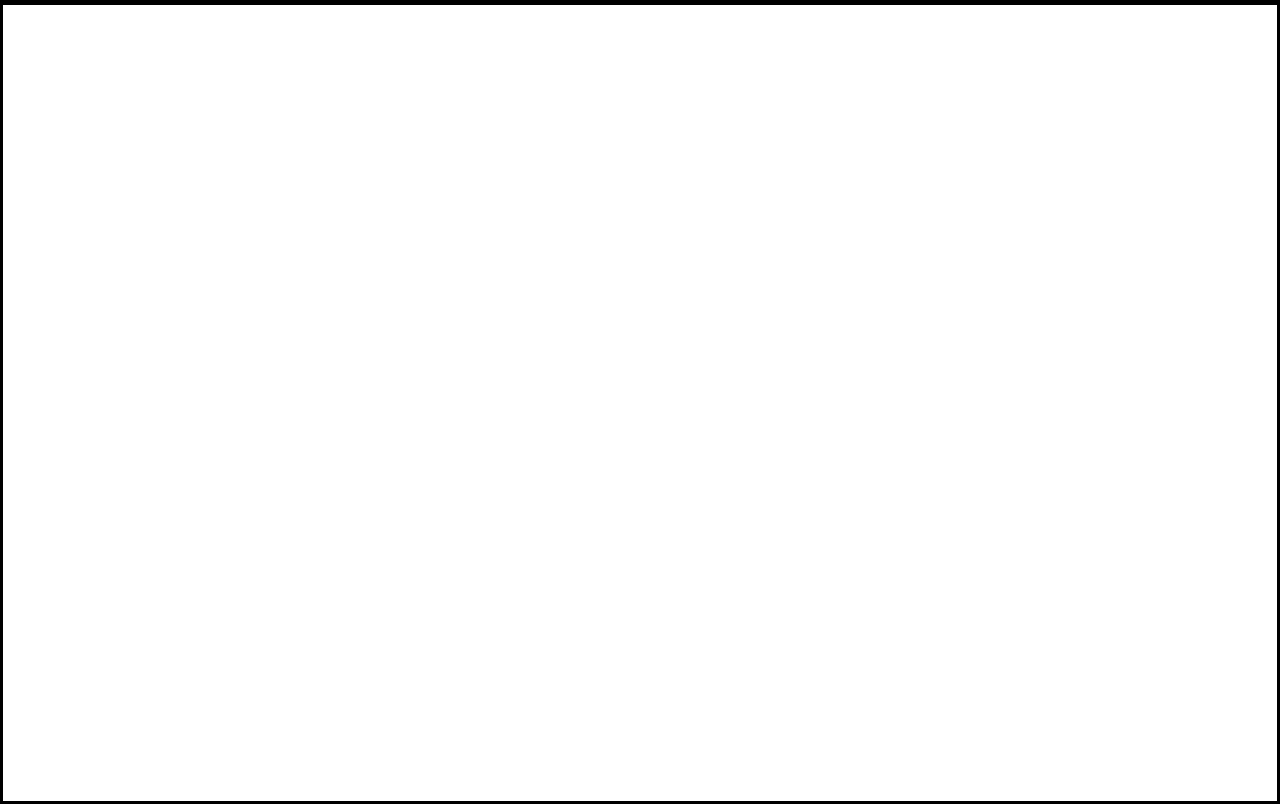
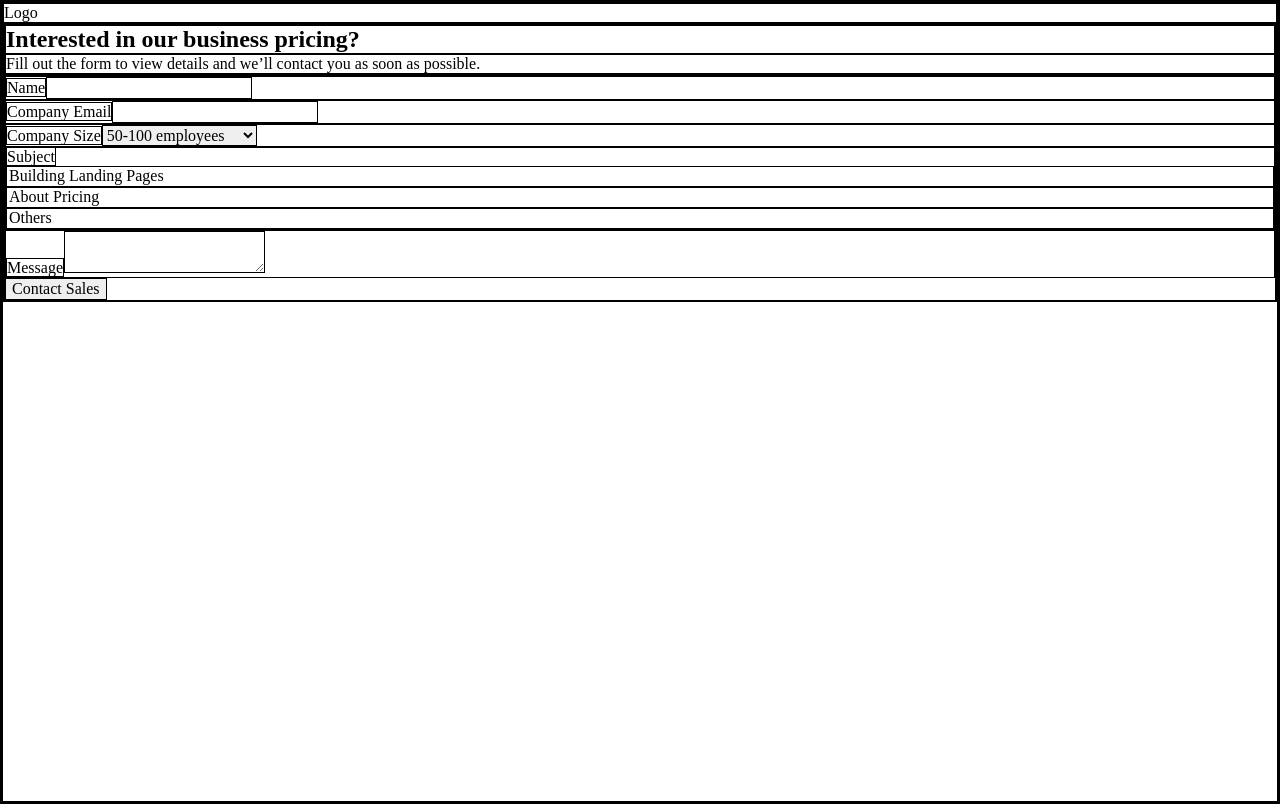
Before and after one commit to Nimus-oes/react-contact-form-kr, a React (Vite) app: page / in a window 1280 px wide. Built offline with nearby package versions, Linux system fonts and the light colour scheme.

Commit message:
implement semantic HTML structure

```diff
--- a/src/App.jsx
+++ b/src/App.jsx
@@ -1,7 +1,22 @@
-import './App.css'
+import "./App.css";
+import ContactForm from "./components/ContactForm";
 
 function App() {
-  return <main />
+  return (
+    <>
+      <header>Logo</header>
+      <main>
+        <section>
+          <h1>Interested in our business pricing?</h1>
+          <p>
+            Fill out the form to view details and we’ll contact you as soon as
+            possible.
+          </p>
+        </section>
+        <ContactForm />
+      </main>
+    </>
+  );
 }
 
-export default App
+export default App;
--- /dev/null
+++ b/src/components/ContactForm.jsx
@@ -0,0 +1,35 @@
+function ContactForm() {
+  return (
+    <form action="">
+      <div>
+        <label htmlFor="">Name</label>
+        <input type="text" />
+      </div>
+      <div>
+        <label htmlFor="">Company Email</label>
+        <input type="email" />
+      </div>
+      <div>
+        <label htmlFor="">Company Size</label>
+        <select name="" id="">
+          <option value="">50-100 employees</option>
+          <option value="">100-200 employees</option>
+          <option value="">Over 200 employees</option>
+        </select>
+      </div>
+      <div>
+        <label htmlFor="">Subject</label>
+        <option value="">Building Landing Pages</option>
+        <option value="">About Pricing</option>
+        <option value="">Others</option>
+      </div>
+      <div>
+        <label htmlFor="">Message</label>
+        <textarea name="" id=""></textarea>
+      </div>
+      <button>Contact Sales</button>
+    </form>
+  );
+}
+
+export default ContactForm;
```
